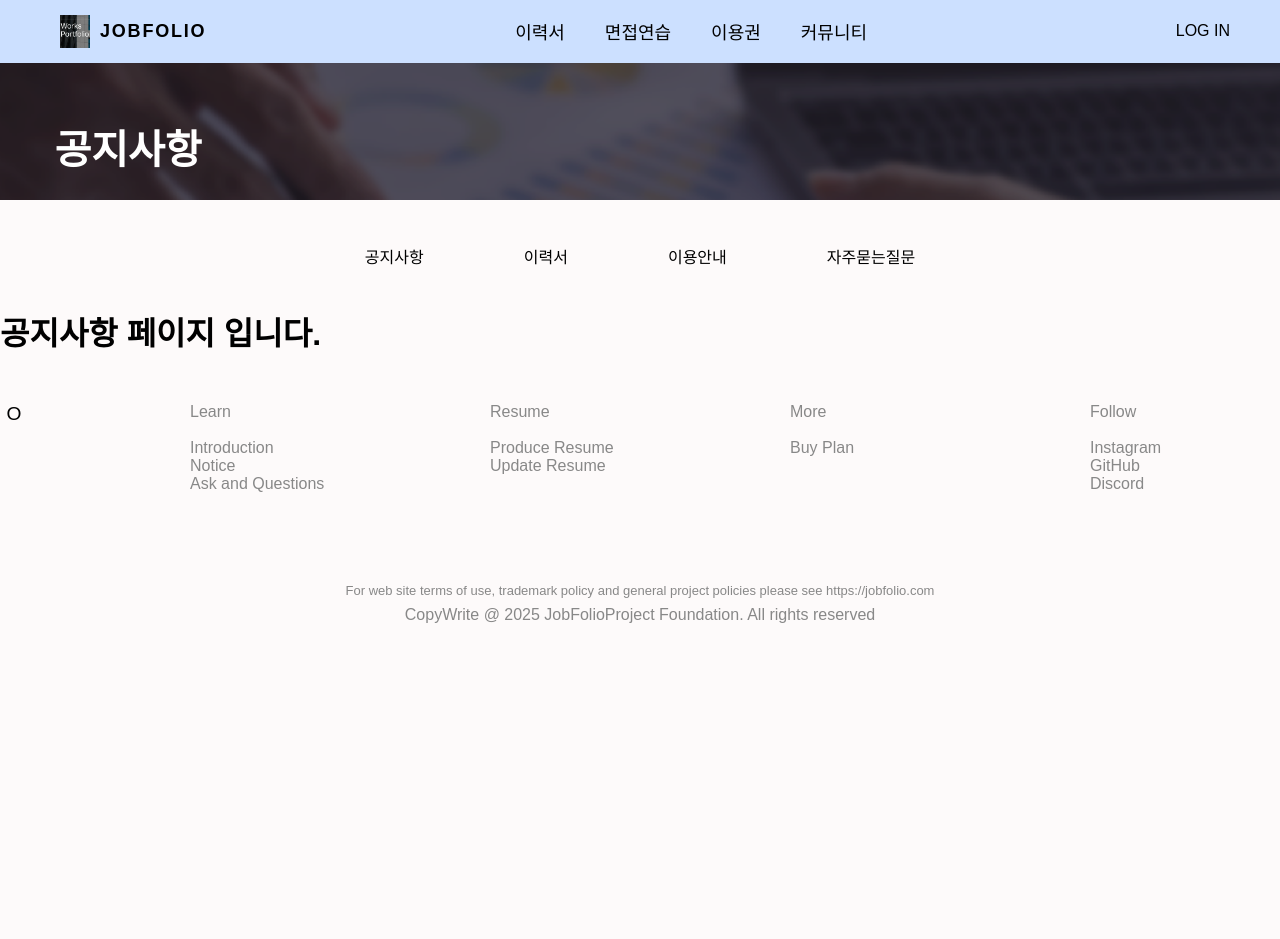
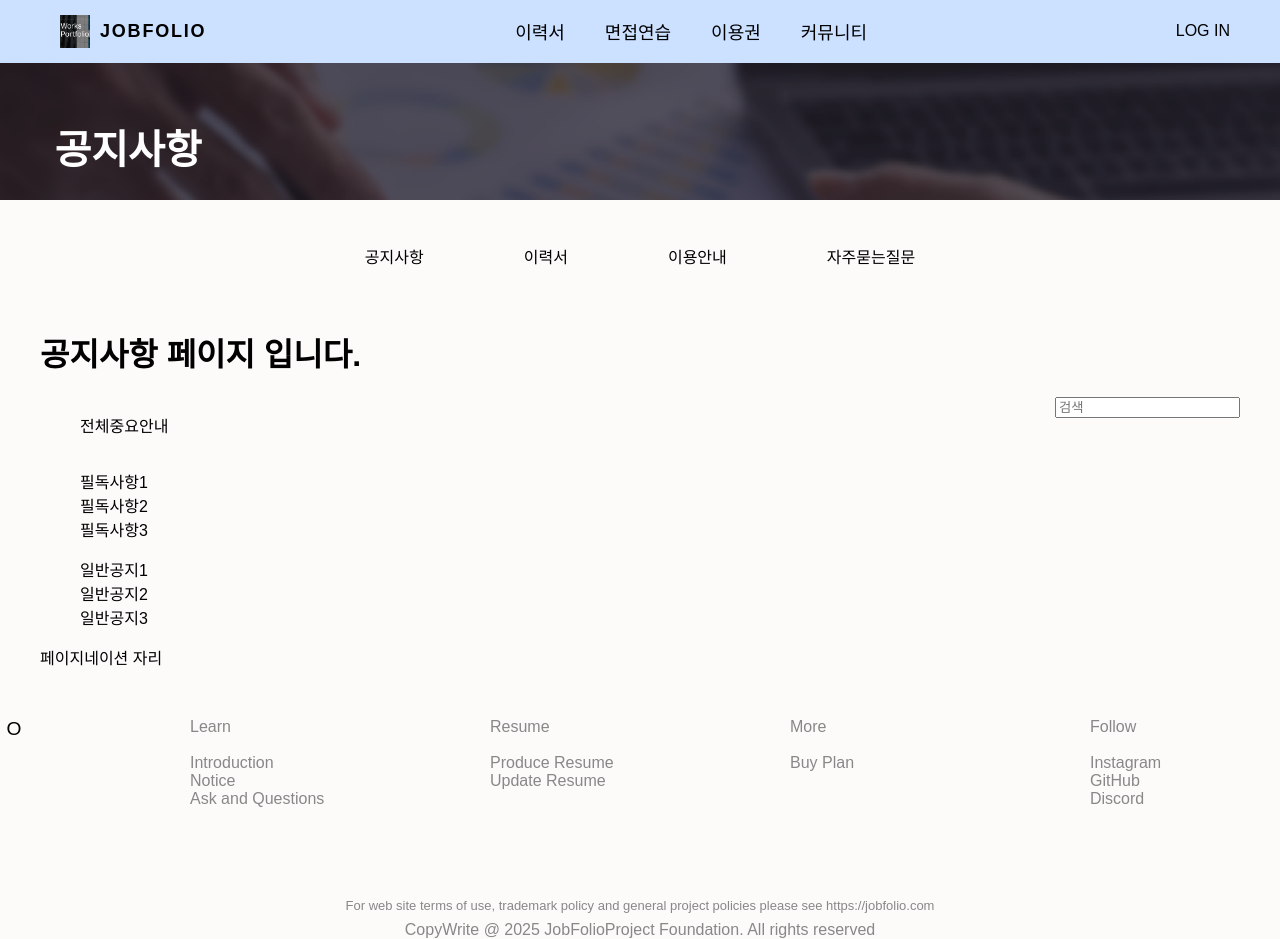
Before and after one commit to JobFolioProject/JobFolio, a React (Create React App) app in the folder react-project/: page /community/notice in a window 1280 px wide. Shown: the top 939 px of the page. Before the commit the page ends 800 px from the top, so only its background shows below. Built offline with nearby package versions, Linux system fonts and the light colour scheme; the HTML template or start-up script is replaced by a standard one.

Commit message:
공지사항 페이지 기본 틀 작성

```diff
--- a/react-project/src/components/community/CommuNotice.jsx
+++ b/react-project/src/components/community/CommuNotice.jsx
@@ -10,9 +10,58 @@ const CommuNotice = () => {
             <h1>공지사항</h1>
         </div>
     <CommuMenuBar/>
-        <h1>
-            공지사항 페이지 입니다.
-        </h1>
+        <div className='community-notice-container'>
+            <div className="community-notice-wrapper">
+                <div className="communitiy-notice-title">
+                    <h1>
+                        공지사항 페이지 입니다.
+                    </h1>
+                </div>
+                <div className='community-notice-top'>
+                    <div className='community-notice-tap'>
+                        <ul className='notice-tap-list'>
+                            <li>전체</li>
+                            <li>중요</li>
+                            <li>안내</li>
+                        </ul>
+                    </div>
+                    <div className='community-notice-search'>
+                        <input type="text" name="" id="" placeholder='검색'/>
+                    </div>
+                </div>
+                <div className="community-notice-content">
+                    <div className="community-notice-emphasize">
+                        <ul>
+                            <li>
+                                필독사항1
+                            </li>
+                            <li>
+                                필독사항2
+                            </li>
+                            <li>
+                                필독사항3
+                            </li>
+                        </ul>
+                    </div>
+                    <div className="community-notice-standard">
+                        <ul>
+                            <li>
+                                일반공지1
+                            </li>
+                            <li>
+                                일반공지2
+                            </li>
+                            <li>
+                                일반공지3
+                            </li>
+                        </ul>
+                    </div>
+                    <div className="community-notice-pagination">
+                        페이지네이션 자리
+                    </div>
+                </div>
+            </div>
+        </div>
     </>
     );
 };
--- a/react-project/src/components/interview/Interview.jsx
+++ b/react-project/src/components/interview/Interview.jsx
@@ -12,6 +12,7 @@ const Interview = () => {
             applyCompany:applyCompany,
             applyPosition:applyPosition,
             introduce:introduce,
+            sendmsg: `지원 회사는 ${applyCompany} 이고 지원 직무는 ${applyPosition} 이고 자기소개는 ${introduce} 일 때 면접 질문 5개`
         }
         console.log(checkValue);
 
--- a/react-project/src/css/community/CommuNotice.css
+++ b/react-project/src/css/community/CommuNotice.css
@@ -13,3 +13,27 @@
   font-size: 2.5rem;
   font-weight: 900;
 }
+
+.community-notice-container {
+  display: flex;
+  margin-left: auto;
+  margin-right: auto;
+  justify-content: center;
+}
+.community-notice-container .community-notice-wrapper{
+  width: 1200px;
+
+}
+.community-notice-content ul{
+  list-style-type: none;
+}
+
+.community-notice-top ul {
+  list-style-type: none;
+  display: flex;
+}
+
+.community-notice-container .community-notice-wrapper .community-notice-top {
+  display: flex;
+  justify-content: space-between;
+}
--- a/react-project/src/css/interview/Interview.css
+++ b/react-project/src/css/interview/Interview.css
@@ -52,6 +52,10 @@
     min-height: 450px;
     border-radius: 10px;
 }
+.interview .interview-container-left .interview-container-left-content h1{
+    font-size: 1.5rem;
+    font-weight: 700;
+}
 .interview .interview-container-left .interview-container-left-content > textarea{
     height: 200px;
     width: 620px;
@@ -63,7 +67,7 @@
 .interview .interview-container-right .interview-container-right-content {
     margin: 20px;
     min-height: 600px;
-    border: 1px solid black;
+    border: 1px solid rgb(210, 210, 210);
     border-radius: 10px;
 }
 .interview .interview-container-right .interview-container-right-content .interview-gpt-practice textarea{
```
